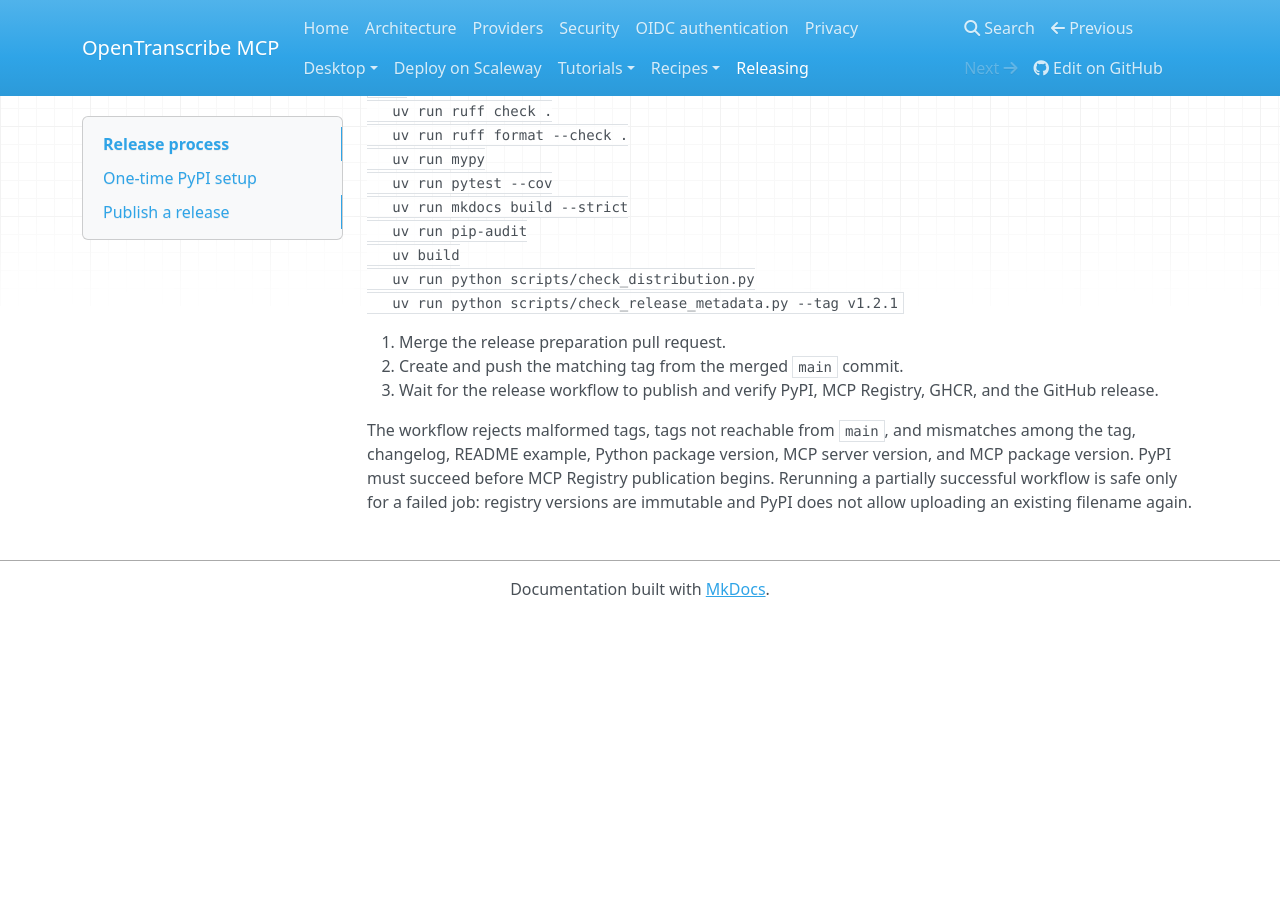
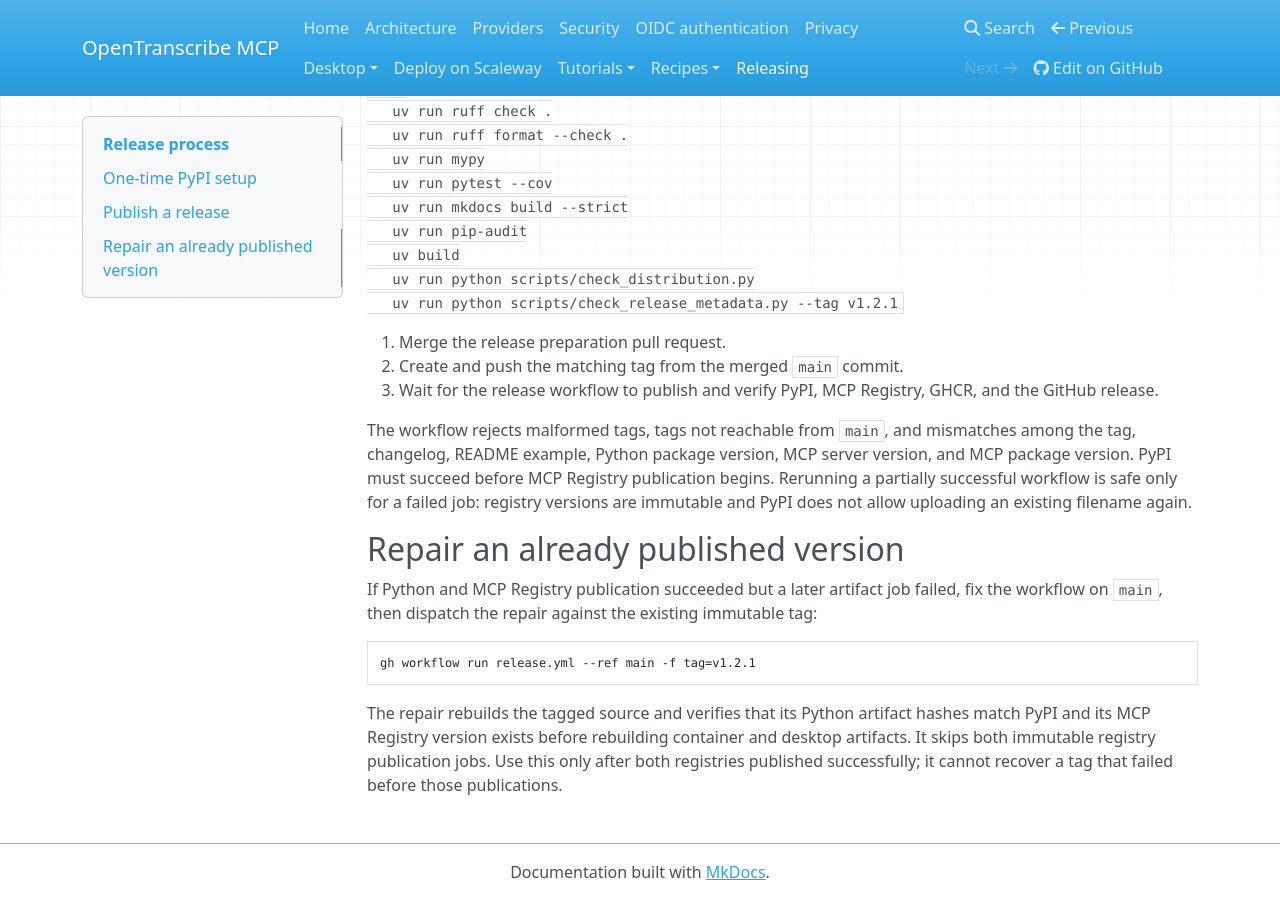
Before and after one commit to fbossiere/open-transcribe-mcp, an MkDocs documentation site: the page built from docs/releasing.md, in a window 1280 px wide and 900 px high, scrolled down 983 px. Built offline with MkDocs 1.6.1, drawn with Linux system fonts in a browser that asks for light colours; nearby versions of some CDN libraries; before the commit the page ends 1600 px from its top, so only the background shows below that.

Commit message:
fix: restore desktop release SBOM generation (#47)
The desktop package built, but its SBOM job failed because locked
CycloneDX 7.3.1 no longer accepts `--outfile`. Use the supported
`--output-file` option. Document dispatching a repair for versions
already published on PyPI and the MCP Registry, preserving existing
immutable tags and registry files.

Validation: generated and validated a real environment SBOM using the
exact corrected command; strict documentation build; Ruff lint and
formatting; mypy. The code and dependency versions are unchanged.
Required CI must pass before merging. Then dispatch the existing repair
workflow for v1.2.1; its hash gate verifies already published Python
files and skips registry uploads.

Signed-off-by: François Bossière <francois.bossiere@polynom.io>

````diff
--- a/docs/releasing.md
+++ b/docs/releasing.md
@@ -59,3 +59,17 @@
 PyPI must succeed before MCP Registry publication begins. Rerunning a partially successful workflow
 is safe only for a failed job: registry versions are immutable and PyPI does not allow uploading an
 existing filename again.
+
+## Repair an already published version
+
+If Python and MCP Registry publication succeeded but a later artifact job failed, fix the
+workflow on `main`, then dispatch the repair against the existing immutable tag:
+
+```bash
+gh workflow run release.yml --ref main -f tag=v1.2.1
+```
+
+The repair rebuilds the tagged source and verifies that its Python artifact hashes match PyPI
+and its MCP Registry version exists before rebuilding container and desktop artifacts. It
+skips both immutable registry publication jobs. Use this only after both registries published
+successfully; it cannot recover a tag that failed before those publications.
````
Also changed, not shown: CHANGELOG.md (+4 -0 lines), 1 other file.
